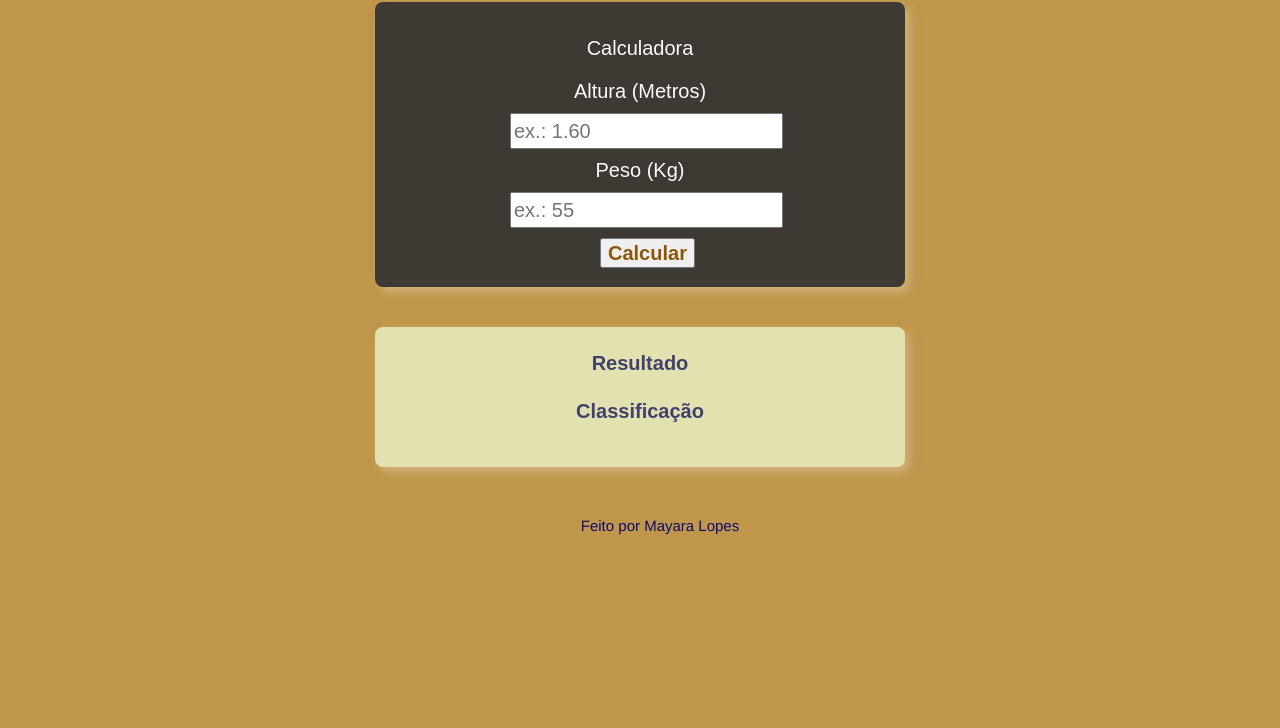
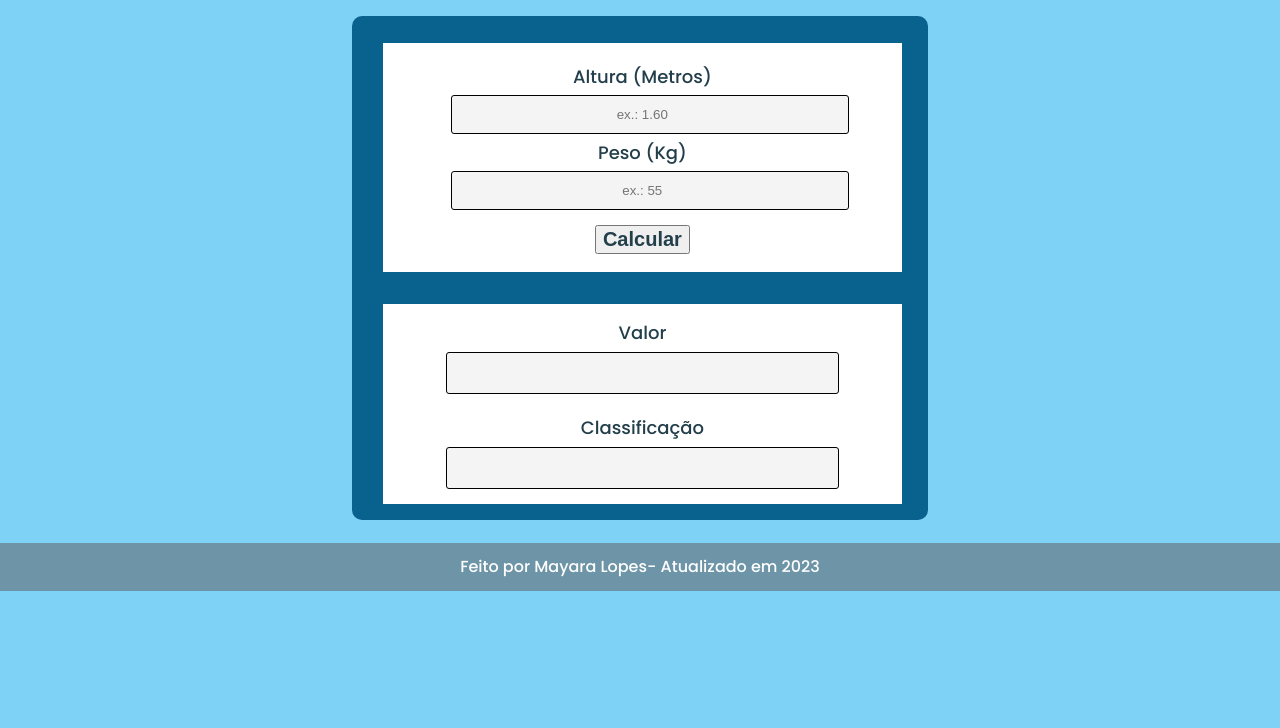
Before and after one commit to Mayara-Lopes/calculadora-imc, a plain HTML site: page index.html in a window 1280 px wide. Shown: the part 72-800 px from the top of the page. Drawn offline with Linux system fonts and the light colour scheme.

Commit message:
atualização de projeto
-Projeto com design mais moderno desenvolvido com o auxílio do figma;
- HTML mais funcional e direto.

```diff
--- /dev/null
+++ b/SRC/CSS/reset.css
@@ -0,0 +1,48 @@
+/* http://meyerweb.com/eric/tools/css/reset/
+   v2.0 | 20110126
+   License: none (public domain)
+*/
+
+html, body, div, span, applet, object, iframe,
+h1, h2, h3, h4, h5, h6, p, blockquote, pre,
+a, abbr, acronym, address, big, cite, code,
+del, dfn, em, img, ins, kbd, q, s, samp,
+small, strike, strong, sub, sup, tt, var,
+b, u, i, center,
+dl, dt, dd, ol, ul, li,
+fieldset, form, label, legend,
+table, caption, tbody, tfoot, thead, tr, th, td,
+article, aside, canvas, details, embed,
+figure, figcaption, footer, header, hgroup,
+menu, nav, output, ruby, section, summary,
+time, mark, audio, video {
+	margin: 0;
+	padding: 0;
+	border: 0;
+	font-size: 100%;
+	font: inherit;
+	vertical-align: baseline;
+}
+/* HTML5 display-role reset for older browsers */
+article, aside, details, figcaption, figure,
+footer, header, hgroup, menu, nav, section {
+	display: block;
+}
+body {
+	line-height: 1;
+}
+ol, ul {
+	list-style: none;
+}
+blockquote, q {
+	quotes: none;
+}
+blockquote:before, blockquote:after,
+q:before, q:after {
+	content: '';
+	content: none;
+}
+table {
+	border-collapse: collapse;
+	border-spacing: 0;
+}
--- /dev/null
+++ b/SRC/CSS/style.css
@@ -0,0 +1,138 @@
+:root {
+    --fonte: 'Poppins', sans-serif;
+    --cor-fundo: #7ED2F6 ;
+    --cor-fontes: #233F4B ;
+    --cor-footer: #6E95A7 ;
+    --cor-section: #09618D ;
+    --cor-div: #FFFFFF ;
+    --cor-input: #F5F4F4 ;
+}
+
+
+body{
+    background: var(--cor-fundo);
+    font-family: var(--fonte);
+    font-size: 18px;
+    font-weight: 500;
+    width: 100%;
+    height: 100%;
+}
+.titulo{
+    color: var(--cor-fontes);
+    font-weight: 600;
+    font-size: 35px;
+    margin-top: 0.5em;
+    margin-bottom: 1em;
+    text-align: center;
+}
+
+.tela {
+    background: var(--cor-section);
+    border-radius: 10px;
+    width: 45%;
+    height: 28em;
+    margin-top: 1em;
+    margin: 0 auto ;
+    position: relative;
+}
+
+.calculadora {
+    background: var(--cor-div);
+    width: 85%;
+    padding: 15px;
+    padding-bottom: 18px;
+    position: absolute;
+    top: 1.5em;
+    left: 1.7em;
+}
+
+.resultado {
+    background: var(--cor-div);
+    width: 85%;
+    padding: 15px;
+    position: absolute;
+    top: 16em;
+    left: 1.7em;
+}
+
+.subtitulo {
+    color: var(--cor-fontes);
+    margin-bottom: 0.5em;
+    text-align: center;
+    margin-top: 10px;
+}
+
+.centraliza__subtitulo{
+    color: var(--cor-fontes);
+    text-align: center;
+    margin-top: 5px;
+}
+
+.margin__classif {
+    margin-top: 25px;
+}
+
+.espaco__resultado {
+    background: var(--cor-input);
+    color: var(--cor-section);
+    text-align: center;
+    padding-top: 5px;
+    width: 80%;
+    height: 35px;
+    margin: 0 auto;
+    border: 1px solid black;
+    border-radius: 3px;
+    margin-top: 10px;
+}
+
+.input__calculadora{
+    width: 80%;
+    height: 35px;
+    text-align: center;
+    background: var(--cor-input);
+    outline: none;
+    border: solid black 0.5px;
+    border-radius: 3px;
+    margin-left: 4em;
+}
+.btn__calcular{
+    color: var(--cor-fontes);
+    margin: 0 auto;
+    font-weight: 600;
+    margin-top: 15px;
+    font-size: 20px;
+    display: block;
+}
+
+
+footer {
+    background: var(--cor-footer);
+    margin-top: 1.3em;
+}
+
+.footer{
+    font-size: 16px;
+    color: var(--cor-div);
+    text-align: center;
+    padding-top: 1em;
+    padding-bottom: 1em;
+}
+
+@media screen and (max-width: 480px){
+    .titulo{
+        font-size: 25px;
+    }
+    .tela {
+        width: 70%;
+    }
+
+    .calculadora,
+    .resultado {
+        left: 0.8em;
+        padding: 8px;
+    }
+
+    .input__calculadora{
+        margin-left: 2em;
+    }
+}
--- /dev/null
+++ b/SRC/JS/main.js
@@ -0,0 +1,38 @@
+function IMC(){
+    //declarando as variáveis
+    var tn1 = document.getElementById('txtn1')
+    var tn2 = document.getElementById('txtn2')
+    var res = document.getElementById('respo')
+    var cal = document.getElementById('calc')
+
+    var n2 = Number(tn2.value)
+    var n1 = Number(tn1.value)
+    var s = n2 / (n1 ** 2)
+
+    //condições do IMC
+    if (s < 17.0) {
+        //muito baixo
+        var x = "Muito abaixo"
+    }else if (s < 18.5){
+        //abaixo
+        var x = "Abaixo"
+    }else if (s < 25.0){
+        //normal
+        var x = "Normal"
+    }else if (s < 30.0){
+        //sobrepeso
+        var x = "Sobrepeso"
+    }else if (s < 35.0){
+        //obesidade I
+        var x = "Obesidade I"
+    }else if (s < 40.0){
+        //obesidade II
+        var x = "Obesidade II"
+    }else {
+        //obesidade mórbida
+        var x = "Obesidade Mórbida"
+    }
+    //mostrando os resultados
+    res.innerHTML = `Seu IMC é de ${s.toFixed(2)} `
+    cal.innerHTML = ` Sua classificação é: ${x}`
+}
--- a/index.html
+++ b/index.html
@@ -4,34 +4,51 @@
     <meta charset="UTF-8">
     <meta http-equiv="X-UA-Compatible" content="IE=edge">
     <meta name="viewport" content="width=device-width, initial-scale=1.0">
-    <title>IMC</title>
-    <link rel="stylesheet" href="SRC/CSS/IMC.css">
+
+    <link rel="stylesheet" href="./SRC/CSS/reset.css">
+    <link rel="stylesheet" href="./SRC/CSS/style.css">
+
+    <link rel="preconnect" href="https://fonts.googleapis.com">
+    <link rel="preconnect" href="https://fonts.gstatic.com" crossorigin>
+    <link href="https://fonts.googleapis.com/css2?family=Poppins:wght@500;600&display=swap" rel="stylesheet">
+
+    <link rel="shortcut icon" href="/SRC/image/calculadora__favicon.png" type="image/x-icon">
+
+    <title>IMC- Calculadora de Índice de Massa Corporal</title>
 </head>
 <body>
     <header>
-        <h1>Calculando meu IMC</h1>
+        <h1 class="titulo">Calculando meu IMC</h1>
 
     </header>
 
-    <div class="calculator" id="Calculadora">
-        <p>Calculadora</p>
-            Altura (Metros) <input type="number" placeholder="ex.: 1.60" name="txtn1" id="txtn1">
-            Peso (Kg) <input type="number" placeholder="ex.: 55" name="txtn2" id="txtn2">
-        <input class="btn" id="botão" type="button" value="Calcular" onclick="IMC()">
-    </div>
+    <section class="tela">
 
-    <div class="result" id="Res">
-        <div id="respo">
-            Resultado
+        <div class="calculadora" id="Calculadora">
+
+            <p class="subtitulo">Altura (Metros)</p>
+            <input type="number" placeholder="ex.: 1.60" name="txtn1" id="txtn1" class="input__calculadora">
+
+            <p class="subtitulo">Peso (Kg)</p>
+            <input type="number" placeholder="ex.: 55" name="txtn2" id="txtn2" class="input__calculadora">
+
+            <input class="btn__calcular" id="botão" type="button" value="Calcular" onclick="IMC()">
         </div>
-        <div class="calculation" id="calc">
-            Classificação
+
+        <div class="resultado" id="Res">
+
+            <p class="centraliza__subtitulo">Valor</p>
+            <div class="espaco__resultado" id="respo"></div>
+
+            <p class="centraliza__subtitulo margin__classif">Classificação</p>
+            <div class="espaco__resultado" id="calc"></div>
         </div>
-    </div>
+    </section>
+
     <footer>
-        <p>Feito por Mayara Lopes</p>
+        <p class="footer">Feito por Mayara Lopes- Atualizado em 2023</p>
     </footer>
 
-    <script src="SRC/JS/calculadora.js"></script>
+    <script src="./SRC/JS/main.js"></script>
 </body>
 </html>
```
Also changed, not shown: SRC/image/calculadora__favicon.png (added), SRC/image/calculator.svg (added).
